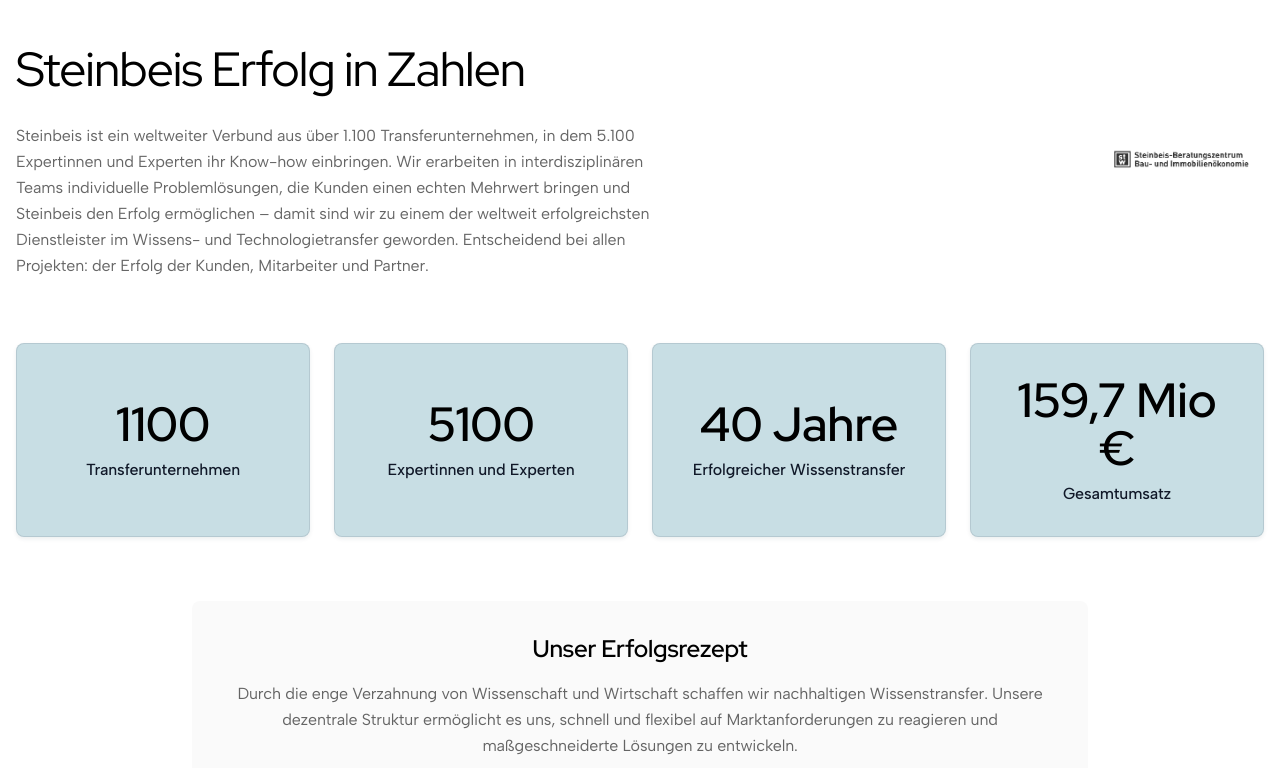
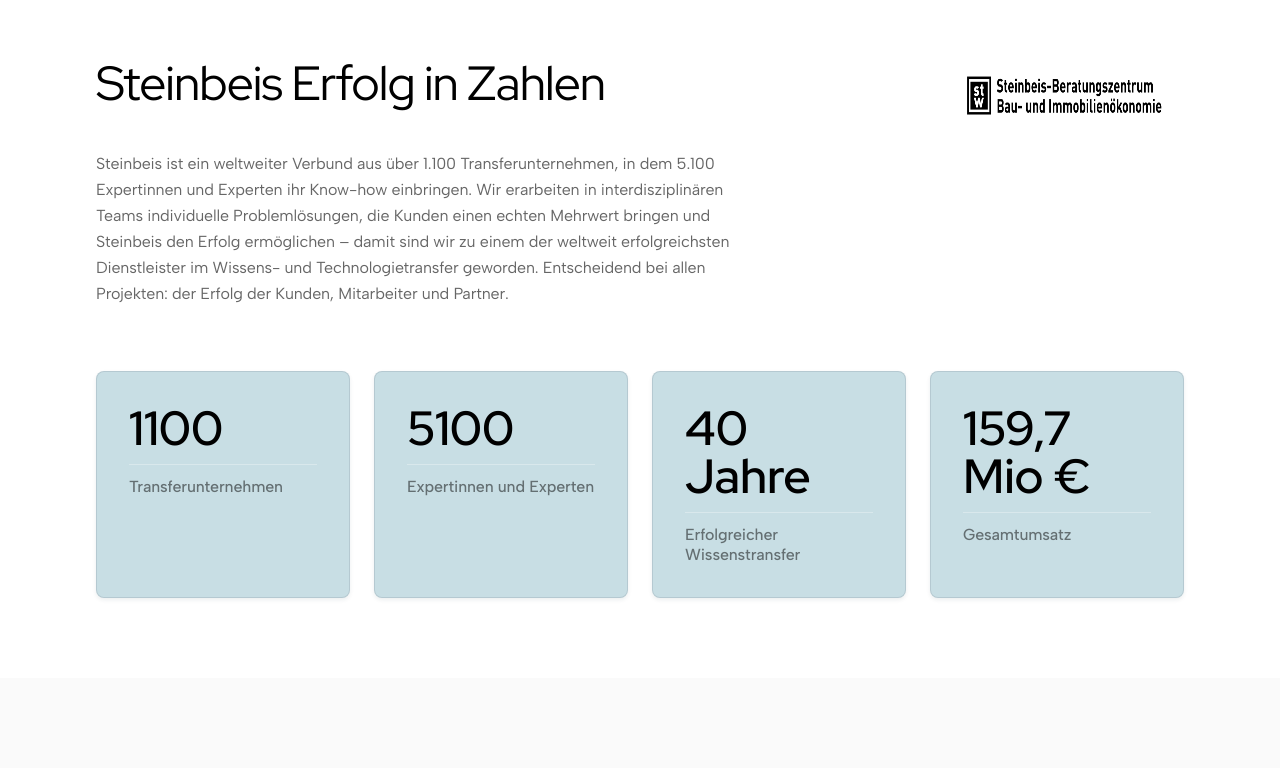
Before and after one commit to SonnyHardy/Steinbeis-website, a Next.js app: page / in a window 1280 px wide. Shown: the part 1980-2748 px from the top of the page. Built offline with nearby package versions, Linux system fonts and the light colour scheme.

Commit message:
Update stats section

```diff
--- a/src/app/components/Header/Navigation.tsx
+++ b/src/app/components/Header/Navigation.tsx
@@ -36,7 +36,7 @@
               alt="Steinbeis Beratungszentrum Logo"
               width={350}
               height={60}
-              className="h-16 w-auto"
+              className="h-24 w-56"
               priority
             />
           </div>
--- a/src/app/components/StatsSection/StatCard.tsx
+++ b/src/app/components/StatsSection/StatCard.tsx
@@ -4,12 +4,15 @@
 
 export default function StatCard({ number, label, backgroundColor = 'light-blue' }: StatCardProps) {
   return (
-    <Card backgroundColor={backgroundColor} className="p-8 text-center h-full flex flex-col justify-center">
-      <div className="flex flex-col items-center">
-        <div className="font-red-hat font-bold text-4xl md:text-5xl text-[var(--text-primary)] mb-3 leading-none">
+    <Card backgroundColor={backgroundColor} className="p-8 h-full flex flex-col">
+      <div className="flex flex-col">
+        <div className="font-red-hat font-black text-4xl md:text-5xl text-[var(--text-primary)] mb-3 leading-none">
           {number}
         </div>
-        <div className="font-albert-sans font-medium text-[var(--text-secondary)] text-sm md:text-base leading-tight">
+
+          <hr className="mb-3 text-white/30" />
+
+        <div className="font-albert-sans font-medium text-black/50 text-sm md:text-base leading-tight">
           {label}
         </div>
       </div>
--- a/src/app/components/StatsSection/StatsSection.tsx
+++ b/src/app/components/StatsSection/StatsSection.tsx
@@ -28,14 +28,28 @@
 
 export default function StatsSection() {
   return (
-    <section id="zahlen" className="py-20 bg-white">
+    <section id="zahlen" className="p-20 bg-white">
       <div className="container mx-auto px-4">
         {/* Sektion Header */}
         <div className="flex flex-col lg:flex-row items-start lg:items-center justify-between mb-16">
           <div className="flex-1 mb-8 lg:mb-0">
-            <h2 className="module-title text-[var(--text-primary)] mb-6">
-              Steinbeis Erfolg in Zahlen
-            </h2>
+            <div className="flex flex-row justify-between items-center">
+              <h2 className="module-title text-[var(--text-primary)] mb-6">
+                Steinbeis Erfolg in Zahlen
+              </h2>
+
+              {/* Steinbeis Logo */}
+              <div className="flex-shrink-0 lg:ml-16">
+                <Image
+                    src="/images/steinbeis-logo.png"
+                    alt="Steinbeis Logo"
+                    width={300}
+                    height={88}
+                    className="h-28 w-60"
+                />
+              </div>
+            </div>
+
             <p className="font-albert-sans text-[var(--text-muted)] leading-relaxed max-w-2xl text-sm md:text-base">
               Steinbeis ist ein weltweiter Verbund aus über 1.100 Transferunternehmen, in dem 5.100
               Expertinnen und Experten ihr Know-how einbringen. Wir erarbeiten in interdisziplinären
@@ -46,16 +60,6 @@
             </p>
           </div>
 
-          {/* Steinbeis Logo */}
-          <div className="flex-shrink-0 lg:ml-16">
-            <Image
-              src="/images/steinbeis-logo.png"
-              alt="Steinbeis Logo"
-              width={300}
-              height={88}
-              className="h-12 w-auto opacity-80"
-            />
-          </div>
         </div>
 
         {/* Statistik Karten */}
@@ -69,19 +73,6 @@
           ))}
         </div>
 
-        {/* Zusätzlicher Kontext */}
-        <div className="mt-16 text-center">
-          <div className="bg-[var(--color-gray-light)] rounded-lg p-8 max-w-4xl mx-auto">
-            <h3 className="font-red-hat font-semibold text-2xl text-[var(--text-primary)] mb-4">
-              Unser Erfolgsrezept
-            </h3>
-            <p className="font-albert-sans text-[var(--text-muted)] leading-relaxed">
-              Durch die enge Verzahnung von Wissenschaft und Wirtschaft schaffen wir nachhaltigen
-              Wissenstransfer. Unsere dezentrale Struktur ermöglicht es uns, schnell und flexibel
-              auf Marktanforderungen zu reagieren und maßgeschneiderte Lösungen zu entwickeln.
-            </p>
-          </div>
-        </div>
       </div>
     </section>
   );
```
